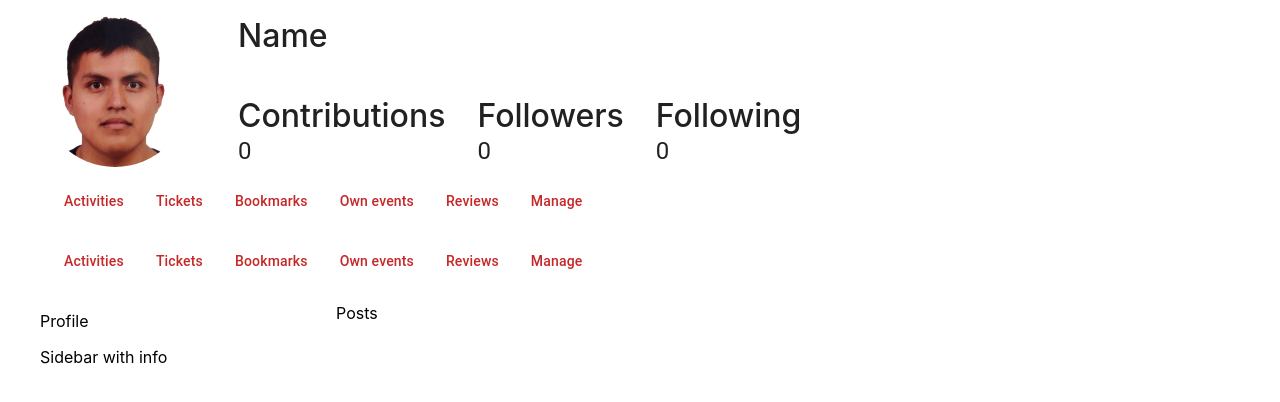
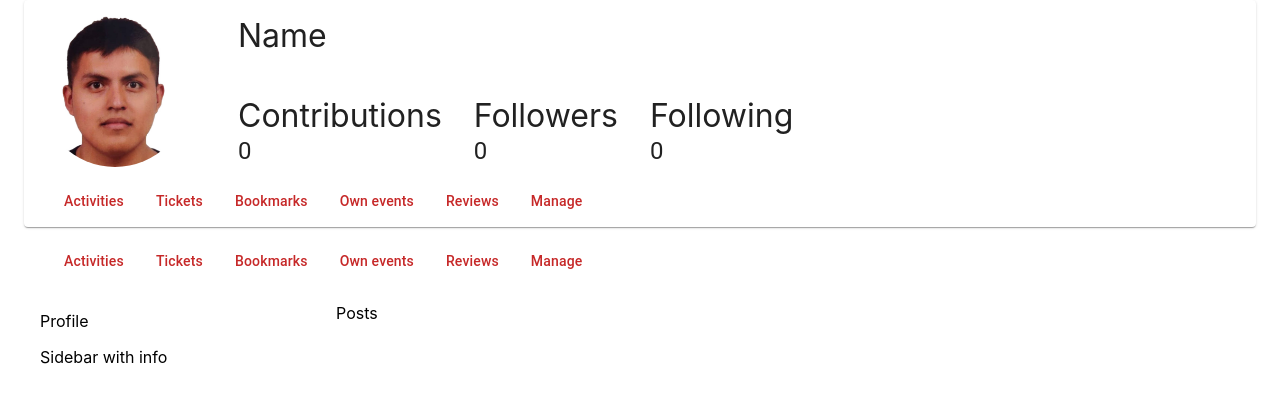
Before and after one commit to RamiElsayed/tap-tap-go, a React (Create React App) app in the folder client/: page / in a window 1280 px wide. Shown: the top 402 px of the page. Built offline with nearby package versions, Linux system fonts and the light colour scheme.

Commit message:
Changed font weight and remove boxshadow styling

```diff
--- a/client/src/Pages/Profile/Banner.jsx
+++ b/client/src/Pages/Profile/Banner.jsx
@@ -23,7 +23,7 @@ theme.typography.h6 = {
   },
   [theme.breakpoints.up("md")]: {
     fontSize: "2rem",
-    fontWeight: "500",
+    fontWeight: "400",
   },
 };
 
@@ -32,7 +32,7 @@ function Banner() {
 
   return (
     <ThemeProvider theme={theme}>
-      <Card sx={{ boxShadow: { xs: "none", md: "initial" } }}>
+      <Card>
         <CardContent sx={{ display: "flex" }}>
           <Avatar
             sx={{ width: "150px", height: "auto", marginRight: "3rem" }}
```
